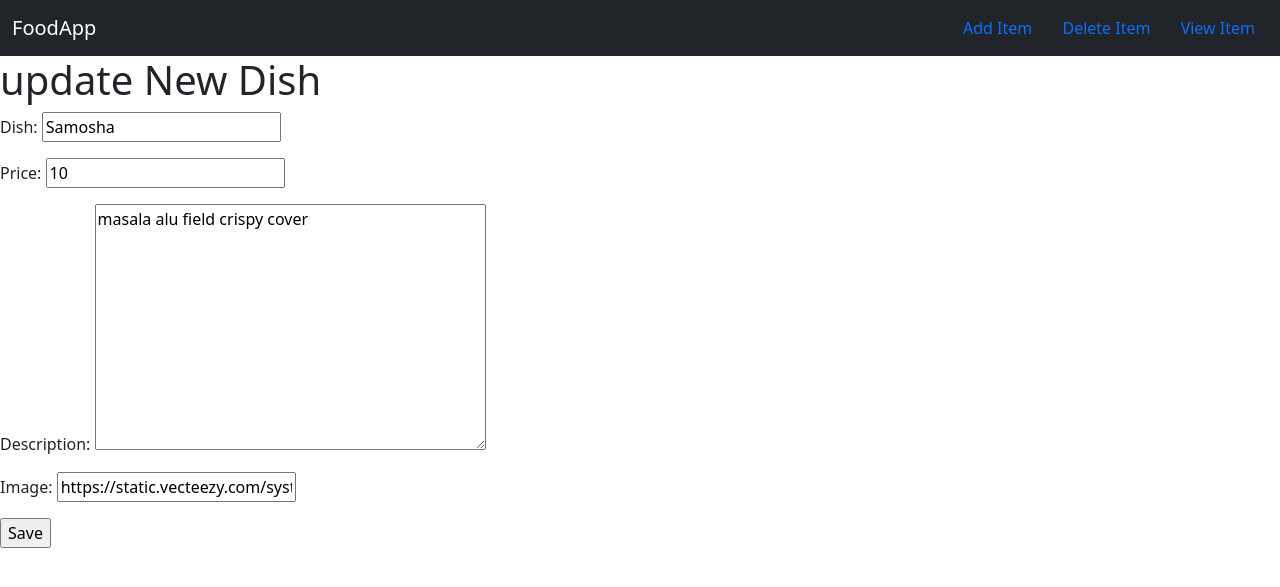
After one commit to Amar-06/django-menu-app, a Django app: a page that uses food/templates/food/foodupdate.html in a window 1280 px wide. The commit adds this page. Shown: the top 587 px of the page. Run offline with Django 5.2, Linux system fonts and the light colour scheme; data comes from the database, SQL or seed files in the repository; both versions use the stored data as it was before the commit.

Commit message:
Implement update and delete food item functionality

```diff
--- a/food/forms.py
+++ b/food/forms.py
@@ -4,3 +4,7 @@ class addform(forms.ModelForm):
     class Meta:
         model=food
         fields=['dish','price','description','image']
+class updateform(forms.ModelForm):
+    class Meta:
+        model=food
+        fields=['dish','price','description','image']
--- a/food/models.py
+++ b/food/models.py
@@ -2,6 +2,7 @@ from django.db import models
 
 # Create your models here.
 class food(models.Model):
+
     dish=models.CharField( max_length=50)
     price=models.IntegerField()
     description=models.TextField()
--- a/food/templates/food/detail.html
+++ b/food/templates/food/detail.html
@@ -22,6 +22,12 @@
             <h4 >$ {{food_details.price}}</h4>
         </div>
 
+         <div class="col-md-6">
+            <br><br>
+            <a href="{% url 'food:update_food' food_details.dish %}" class="btn btn-success">Update</a>
+             <a href="{% url 'food:delete_food' food_details.dish %}" class="btn btn-success">delete</a>
+        </div>
+
     </div>
     </div>
     {% endblock %}
--- a/food/templates/food/foodlist.html
+++ b/food/templates/food/foodlist.html
@@ -20,8 +20,7 @@
         </div>
         <div class="col-md-5">
             <h4>{{i.dish}}</h4>
-            <h5>{{i.ingrediant}}</h5>
-            <h6>{{i.price}}</h6>
+            <h5>$ {{i.price}}</h5>
         </div>
         <div class="col-md-2">
             <a href="{% url 'food:Food_details' i.dish %}" class="btn btn-success">Details</a>
--- /dev/null
+++ b/food/templates/food/foodupdate.html
@@ -0,0 +1,13 @@
+{% extends 'food/base.html' %}
+
+{% block body %}
+
+<h1>update New Dish</h1>
+
+<form method="POST">
+    {% csrf_token %}
+    {{ form.as_p }}
+    <input type="submit" value="Save">
+</form>
+
+{% endblock %}
--- a/food/urls.py
+++ b/food/urls.py
@@ -5,6 +5,8 @@ urlpatterns=[path('amar',views.my_Intro,name='my_Intro'),
              path('',views.item,name='item'),
              path('menu/',views.Food_List,name='Food_List'),
              path('add/',views.add_food,name='add_food'),
+             path('update/<str:dish>',views.update_food,name='update_food'),
+             path('delete/<str:dish>',views.delete_food,name='delete_food'),
              path('<str:dish>',views.Food_details,name='Food_details'),
 
              ]
--- a/food/views.py
+++ b/food/views.py
@@ -1,6 +1,6 @@
 from django.shortcuts import render , get_object_or_404, redirect
 from django.http import HttpResponse
-from .forms import addform
+from .forms import addform, updateform
 from .models import food
 # Create your views here.
 def item(request):
@@ -21,3 +21,16 @@ def add_food(request):
         return redirect('food:Food_List')
 
     return render(request, 'food/foodadd.html', {'form': form})
+def update_food(request,dish):
+    item=food.objects.get(dish=dish)
+    form=updateform(request.POST or None, instance=item)
+    if(form.is_valid()):
+        form.save()
+        return redirect('food:Food_List')
+    return render(request,'food/foodupdate.html',{'form':form, 'item':item})
+def delete_food(request,dish):
+    item=food.objects.get(dish=dish)
+    if(request.method=='POST'):
+        item.delete()
+        return redirect('food:Food_List')
+    return render(request,'food/fooddelete.html',{'item':item})
```
Also changed, not shown: food/templates/food/fooddelete.html (added, +15 -0 lines), db.sqlite3, food/migrations/0007_delete_hostel_delete_menu.py (added).
